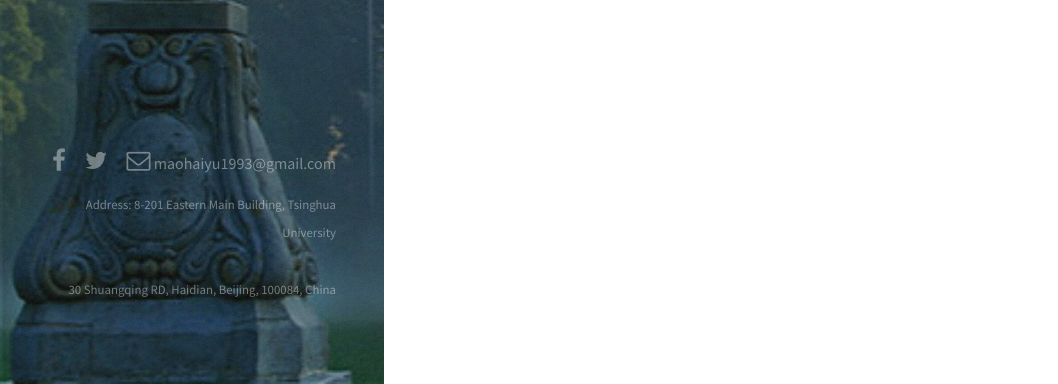
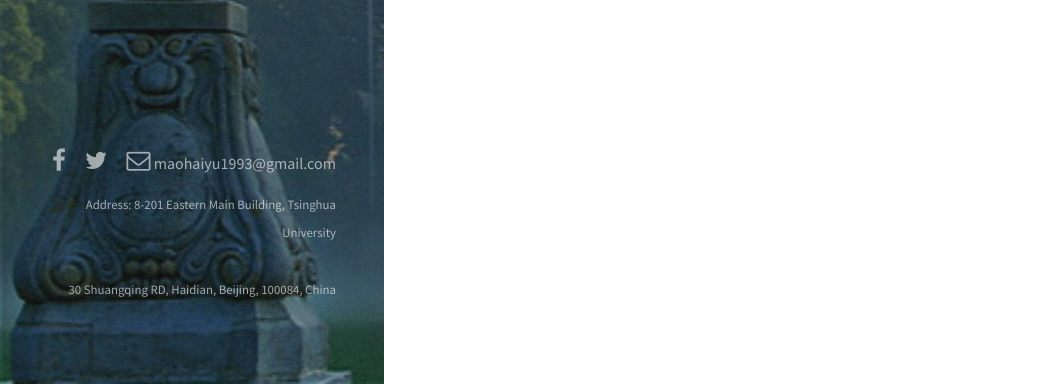
Before and after one commit to Hybol1993/Hybol1993.github.io, a Jekyll site: the page built from 404.html, in a window 1280 px wide. Shown: the part 516-900 px from the top of the page, without its empty margins (0-1058 px from the left). Built offline with Jekyll 4.4.1, drawn with Linux system fonts in a browser that asks for light colours; nearby versions of some CDN libraries.

Commit message:
20190217

```diff
--- a/css/main.css
+++ b/css/main.css
@@ -2508,11 +2508,11 @@
 		}
 
 			#footer .icons a {
-				color: rgba(255, 255, 255, 0.4);
+				color: rgba(255, 255, 255, 0.6);
 			}
 
 		#footer .copyright {
-			color: rgba(255, 255, 255, 0.4);
+			color: rgba(255, 255, 255, 0.6);
 			font-size: 0.8em;
 			list-style: none;
 			margin: 1em 0 0 0;
```
